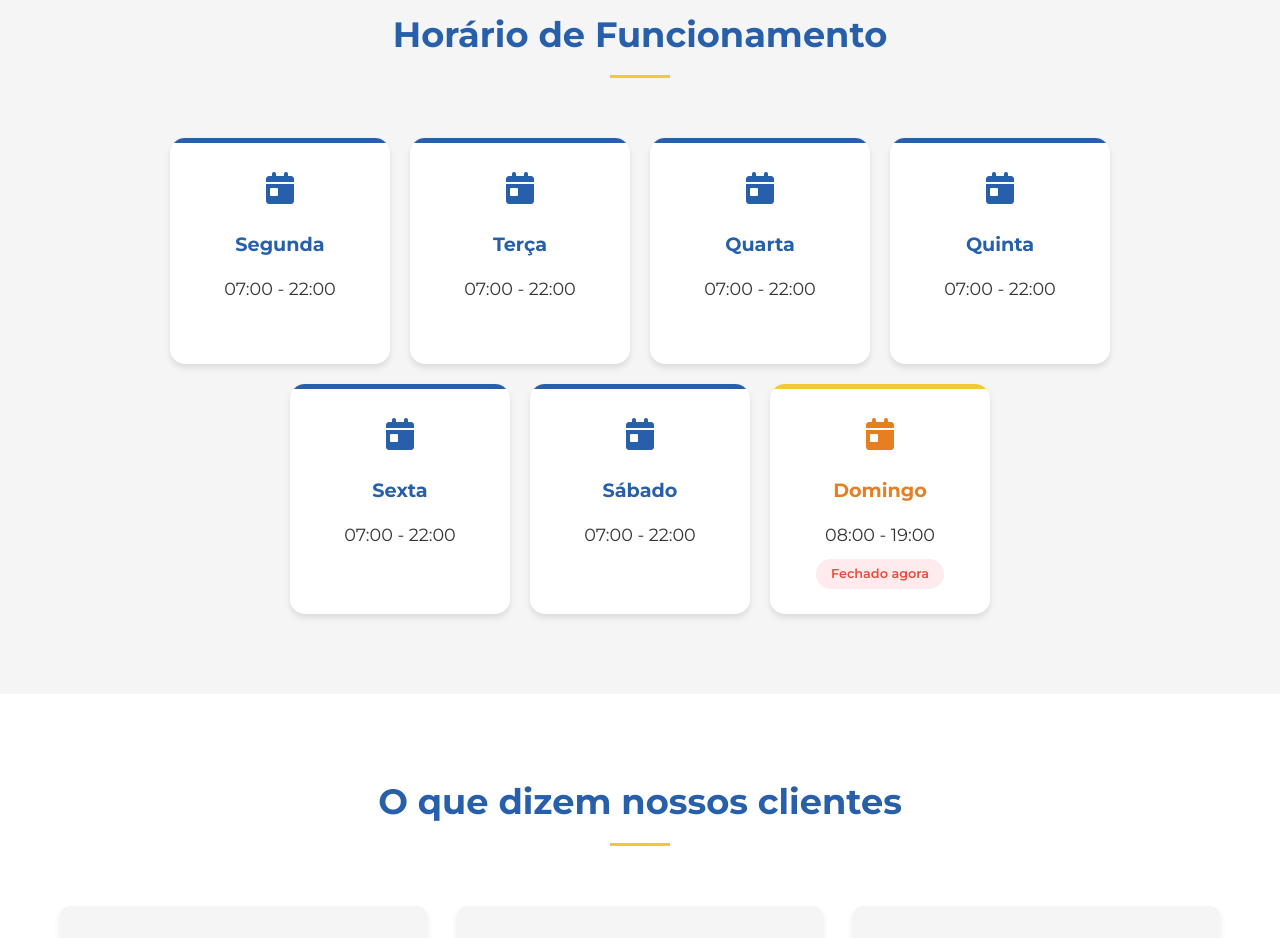
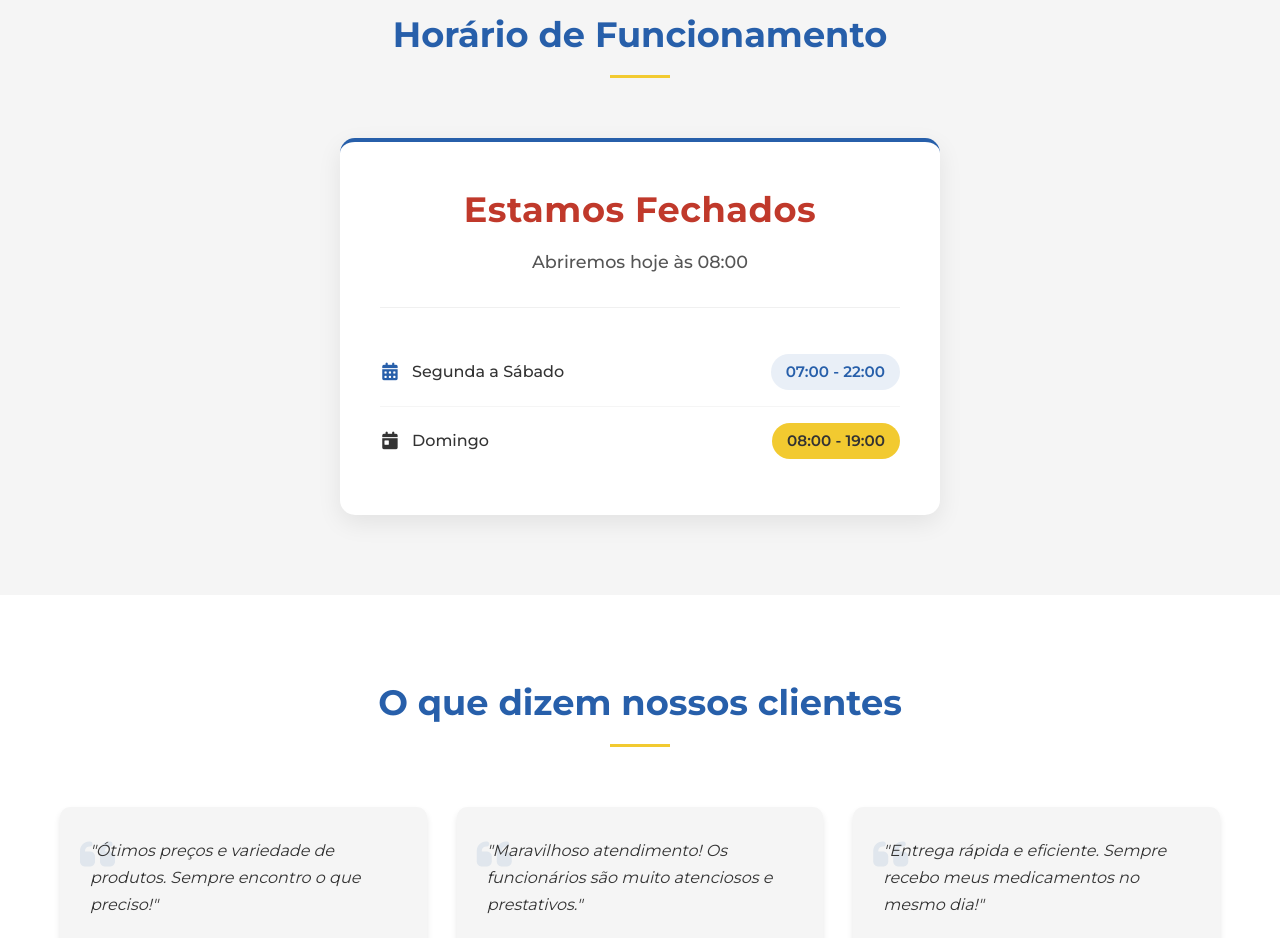
Before and after one commit to murilobarbosaa/drogaria-figueiredo, a plain HTML site: page site/index.html in a window 1280 px wide. Shown: the part 4040-4978 px from the top of the page. Drawn offline with Linux system fonts and the light colour scheme; some packages are replaced by stand-ins of ours; some icons are missing.

Commit message:
refactor(opening-hours): improve structure and readability of the component

```diff
--- a/site/index.html
+++ b/site/index.html
@@ -221,69 +221,21 @@
         <div class="section-title">
           <h2>Horário de Funcionamento</h2>
         </div>
-        <div class="hours-container">
-          <div class="hours-cards">
-            <div class="hours-card">
-              <div class="hours-icon">
-                <i class="fas fa-calendar-day"></i>
-              </div>
-              <div class="day-name">Segunda</div>
-              <div class="hours-time">07:00 - 22:00</div>
-              <div class="hours-status">Aberto</div>
+
+        <div class="horario-moderno-container">
+          <div id="horario-status-wrapper">
+            <h3 id="horario-status-texto"></h3>
+            <p id="horario-status-detalhe"></p>
+          </div>
+
+          <div class="horario-agrupado">
+            <div class="horario-linha">
+              <span><i class="fas fa-calendar-alt"></i> Segunda a Sábado</span>
+              <span class="horario-hora">07:00 - 22:00</span>
             </div>
-
-            <div class="hours-card">
-              <div class="hours-icon">
-                <i class="fas fa-calendar-day"></i>
-              </div>
-              <div class="day-name">Terça</div>
-              <div class="hours-time">07:00 - 22:00</div>
-              <div class="hours-status" style="background-color: rgb(255, 235, 238); color: rgb(231, 76, 60)">Fechado</div>
-            </div>
-
-            <div class="hours-card">
-              <div class="hours-icon">
-                <i class="fas fa-calendar-day"></i>
-              </div>
-              <div class="day-name">Quarta</div>
-              <div class="hours-time">07:00 - 22:00</div>
-              <div class="hours-status">Aberto</div>
-            </div>
-
-            <div class="hours-card">
-              <div class="hours-icon">
-                <i class="fas fa-calendar-day"></i>
-              </div>
-              <div class="day-name">Quinta</div>
-              <div class="hours-time">07:00 - 22:00</div>
-              <div class="hours-status">Aberto</div>
-            </div>
-
-            <div class="hours-card">
-              <div class="hours-icon">
-                <i class="fas fa-calendar-day"></i>
-              </div>
-              <div class="day-name">Sexta</div>
-              <div class="hours-time">07:00 - 22:00</div>
-              <div class="hours-status">Aberto</div>
-            </div>
-
-            <div class="hours-card">
-              <div class="hours-icon">
-                <i class="fas fa-calendar-day"></i>
-              </div>
-              <div class="day-name">Sábado</div>
-              <div class="hours-time">07:00 - 22:00</div>
-              <div class="hours-status">Aberto</div>
-            </div>
-
-            <div class="hours-card weekend">
-              <div class="hours-icon">
-                <i class="fas fa-calendar-day"></i>
-              </div>
-              <div class="day-name">Domingo</div>
-              <div class="hours-time">08:00 - 19:00</div>
-              <div class="hours-status" style="background-color: #fff3e0; color: #e67e22">Horário Especial</div>
+            <div class="horario-linha">
+              <span><i class="fas fa-calendar-day"></i> Domingo</span>
+              <span class="horario-hora">08:00 - 19:00</span>
             </div>
           </div>
         </div>
@@ -418,7 +370,7 @@
             </div>
 
             <div class="footer-column">
-              <h4>Contato</h4>
+              <h4 id="contact">Contato</h4>
 
               <div class="contact-item">
                 <div class="contact-icon">
--- a/site/script.js
+++ b/site/script.js
@@ -38,50 +38,58 @@ document.addEventListener("DOMContentLoaded", function () {
   });
 
   function updateHoursStatus() {
-    const now = new Date();
-    const dayOfWeek = now.getDay();
-    const currentTime = now.getHours() * 100 + now.getMinutes();
+    const statusTextoEl = document.getElementById("horario-status-texto");
+    const statusDetalheEl = document.getElementById("horario-status-detalhe");
 
-    const hoursCards = document.querySelectorAll(".hours-card");
+    if (!statusTextoEl || !statusDetalheEl) {
+      return;
+    }
 
-    hoursCards.forEach((card) => {
-      const statusEl = card.querySelector(".hours-status");
-      if (!statusEl) return;
+    const agora = new Date();
+    const diaSemana = agora.getDay();
+    const horaAtual = agora.getHours() * 100 + agora.getMinutes();
 
-      let isOpen = false;
-      let isToday = false;
+    let estaAberto = false;
+    let textoDetalhe = "";
 
-      if (!card.classList.contains("weekend")) {
-        if (dayOfWeek >= 1 && dayOfWeek <= 6) {
-          isToday = true;
-          if (currentTime >= 700 && currentTime < 2200) {
-            isOpen = true;
-          }
-        }
+    if (diaSemana >= 1 && diaSemana <= 6) {
+      if (horaAtual >= 700 && horaAtual < 2200) {
+        estaAberto = true;
+        textoDetalhe = "Fecharemos às 22:00";
       } else {
-        if (dayOfWeek === 0) {
-          isToday = true;
-          if (currentTime >= 800 && currentTime < 1900) {
-            isOpen = true;
+        estaAberto = false;
+        if (horaAtual < 700) {
+          textoDetalhe = "Abriremos hoje às 07:00";
+        } else {
+          if (diaSemana === 6) {
+            textoDetalhe = "Abriremos amanhã às 08:00";
+          } else {
+            textoDetalhe = "Abriremos amanhã às 07:00";
           }
         }
       }
+    } else if (diaSemana === 0) {
+      if (horaAtual >= 800 && horaAtual < 1900) {
+        estaAberto = true;
+        textoDetalhe = "Fecharemos às 19:00";
+      } else {
+        estaAberto = false;
+        if (horaAtual < 800) {
+          textoDetalhe = "Abriremos hoje às 08:00";
+        } else {
+          textoDetalhe = "Abriremos amanhã às 07:00";
+        }
+      }
+    }
 
-      if (isToday) {
-        if (isOpen) {
-          statusEl.textContent = "Aberto agora";
-          statusEl.style.backgroundColor = "#e6f7e6";
-          statusEl.style.color = "#2ecc71";
-        } else {
-          statusEl.textContent = "Fechado agora";
-          statusEl.style.backgroundColor = "#ffebee";
-          statusEl.style.color = "#e74c3c";
-        }
-      } else {
-        statusEl.textContent = "";
-        statusEl.style.backgroundColor = "transparent";
-      }
-    });
+    if (estaAberto) {
+      statusTextoEl.textContent = "Estamos Abertos";
+      statusTextoEl.className = "horario-status-aberto";
+    } else {
+      statusTextoEl.textContent = "Estamos Fechados";
+      statusTextoEl.className = "horario-status-fechado";
+    }
+    statusDetalheEl.textContent = textoDetalhe;
   }
 
   document.querySelectorAll(".post-action.heart").forEach((heart) => {
--- a/site/styles.css
+++ b/site/styles.css
@@ -481,82 +481,137 @@ section {
   background-color: var(--light-gray);
 }
 
-.hours-container {
-  max-width: 1000px;
-  margin: 0 auto;
+.hours-container,
+.hours-cards,
+.hours-card {
+  all: unset;
 }
 
-.hours-cards {
-  display: flex;
-  justify-content: center;
-  gap: 20px;
-  flex-wrap: wrap;
+.horario-moderno-container {
+  max-width: 600px;
+  margin: 0 auto;
+  background-color: var(--white);
+  border-radius: 15px;
+  box-shadow: 0 8px 25px rgba(0, 0, 0, 0.08);
+  padding: 40px;
+  text-align: center;
+  border-top: 4px solid var(--primary);
+  transition: var(--transition);
 }
 
-.hours-card {
-  background-color: var(--white);
-  border-radius: 15px;
-  padding: 25px;
-  width: 220px;
-  text-align: center;
-  box-shadow: var(--shadow);
-  transition: var(--transition);
-  position: relative;
-  overflow: hidden;
-  flex-shrink: 0;
+.horario-moderno-container:hover {
+  transform: translateY(-5px);
+  box-shadow: 0 12px 30px rgba(39, 95, 170, 0.15);
 }
 
-.hours-card:hover {
-  transform: translateY(-5px);
-  box-shadow: 0 10px 20px rgba(0, 0, 0, 0.1);
+#horario-status-wrapper {
+  margin-bottom: 30px;
+  padding-bottom: 30px;
+  border-bottom: 1px solid #f0f0f0;
 }
 
-.hours-card::before {
-  content: "";
-  position: absolute;
-  top: 0;
-  left: 0;
-  width: 100%;
-  height: 5px;
-  background-color: var(--primary);
+#horario-status-texto {
+  font-size: 2.2rem;
+  font-weight: 700;
+  margin-bottom: 10px;
+  transition: color 0.3s ease;
+  letter-spacing: 0.5px;
 }
 
-.hours-card.weekend::before {
+#horario-status-detalhe {
+  font-size: 1.1rem;
+  color: #555;
+  margin: 0;
+  font-weight: 500;
+}
+
+@keyframes pulse {
+  0% {
+    transform: scale(1);
+    opacity: 1;
+  }
+  50% {
+    transform: scale(1.03);
+    opacity: 0.9;
+  }
+  100% {
+    transform: scale(1);
+    opacity: 1;
+  }
+}
+
+.horario-status-aberto {
+  color: #27ae60;
+  animation: pulse 2.5s infinite ease-in-out;
+}
+
+.horario-status-fechado {
+  color: #c0392b;
+}
+
+.horario-agrupado {
+  margin-top: 30px;
+}
+
+.horario-linha {
+  display: flex;
+  justify-content: space-between;
+  align-items: center;
+  padding: 16px 0;
+  font-size: 1rem;
+}
+
+.horario-linha:not(:last-child) {
+  border-bottom: 1px solid #f5f5f5;
+}
+
+.horario-linha span {
+  display: flex;
+  align-items: center;
+  gap: 12px;
+  font-weight: 500;
+  color: var(--dark-gray);
+}
+
+.horario-linha span i {
+  color: var(--primary);
+  font-size: 1.1rem;
+  width: 20px;
+}
+
+.horario-linha .horario-hora {
+  font-weight: 600;
+  color: var(--primary);
+  background-color: #e9eff7;
+  padding: 6px 15px;
+  border-radius: 50px;
+  font-size: 0.95rem;
+}
+
+.horario-linha:last-child span i {
+  color: var(--dark-gray);
+}
+
+.horario-linha:last-child .horario-hora {
+  color: var(--dark-gray);
   background-color: var(--secondary);
 }
 
-.hours-icon {
-  font-size: 2rem;
-  color: var(--primary);
-  margin-bottom: 15px;
-}
+@media (max-width: 576px) {
+  .horario-moderno-container {
+    padding: 30px 25px;
+  }
 
-.hours-card.weekend .hours-icon {
-  color: #e67e22;
-}
+  #horario-status-texto {
+    font-size: 1.8rem;
+  }
 
-.day-name {
-  font-weight: 700;
-  font-size: 1.2rem;
-  color: var(--primary);
-  margin-bottom: 15px;
-}
-
-.hours-card.weekend .day-name {
-  color: #e67e22;
-}
-
-.hours-time {
-  font-size: 1.1rem;
-  margin-bottom: 10px;
-}
-
-.hours-status {
-  display: inline-block;
-  padding: 5px 15px;
-  border-radius: 20px;
-  font-size: 0.8rem;
-  font-weight: 600;
+  .horario-linha {
+    flex-direction: column;
+    gap: 12px;
+    padding: 20px 0;
+    text-align: center;
+  }
 }
 
 .testimonials-grid {
```
